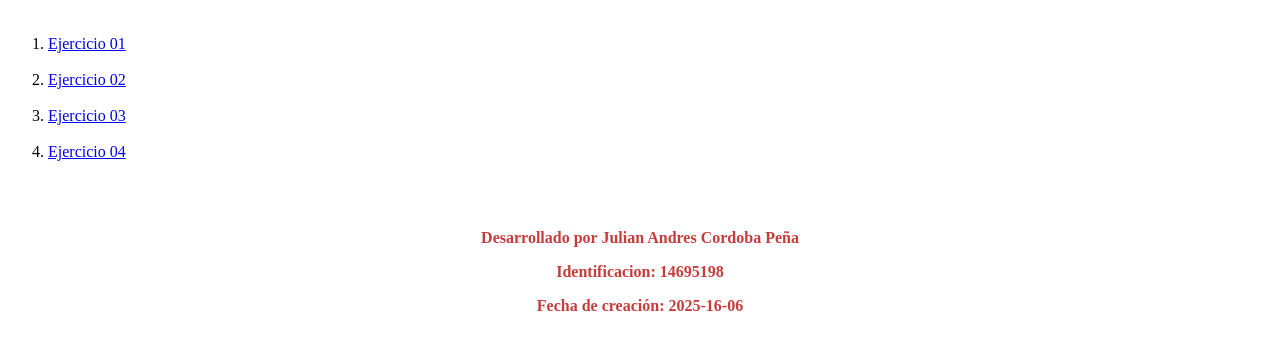
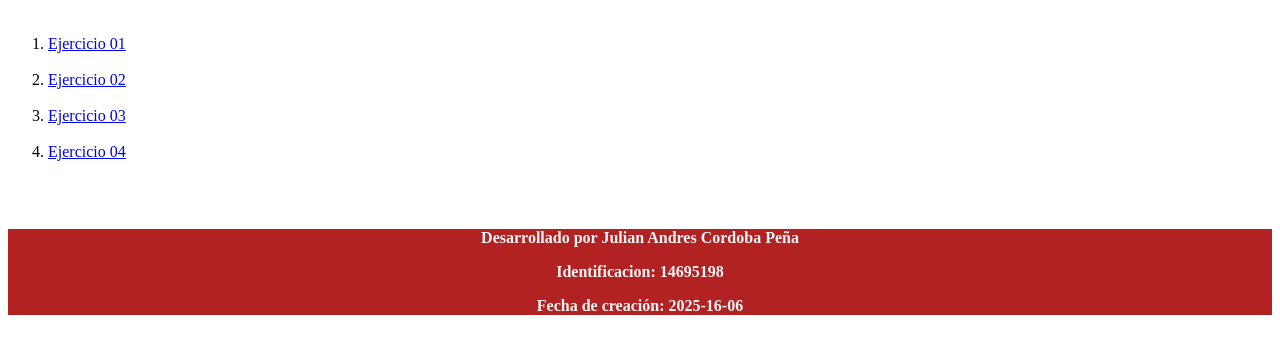
Before and after one commit to Juli-Andres/FSB152T01, a plain HTML site: page index.html in a window 1280 px wide. Shown: the part 79-432 px from the top of the page. Drawn offline with Linux system fonts and the light colour scheme.

Commit message:
Tercer commit taller en clase

```diff
--- a/index.html
+++ b/index.html
@@ -4,6 +4,7 @@
 <head>
     <meta charset="UTF-8">
     <meta name="viewport" content="width=device-width, initial-scale=1.0">
+    <link rel="stylesheet" href="./PRACTICA/CSS/footer.css">
     <title>Index</title>
 </head>
 
@@ -18,7 +19,7 @@
     </ol>
     <br><br>
 </body>
-<footer align="center" style="color: rgba(185, 14, 14, 0.808);">
+<footer class="footer">
     <strong>
         <p>Desarrollado por Julian Andres Cordoba Peña</p>
         <p>Identificacion: 14695198</p>
```
